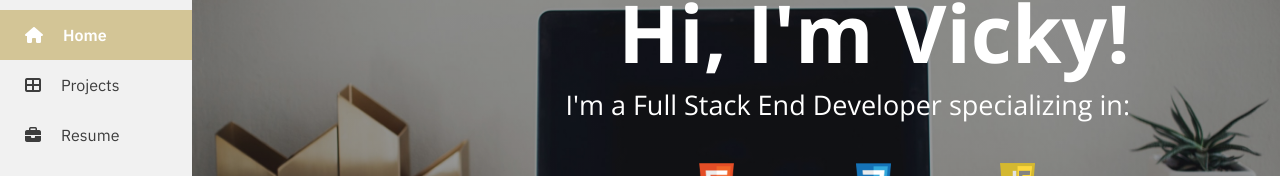
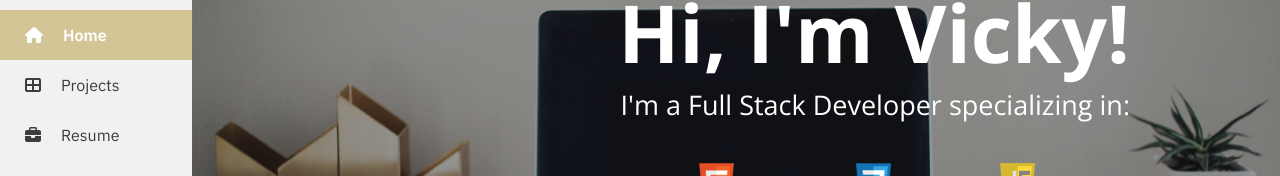
Before and after one commit to vicky-hill/portfolio, a React (Create React App) app in the folder client/: page / in a window 1280 px wide. Shown: the part 143-319 px from the top of the page. Built offline with nearby package versions, Linux system fonts and the light colour scheme.

Commit message:
Fixed header

```diff
--- a/client/src/components/layout/Landing.js
+++ b/client/src/components/layout/Landing.js
@@ -22,7 +22,7 @@ const Landing = () => {
 
                 <div className="landing-greeting">
                     <h1 className="greeting">Hi, I'm Vicky!</h1>
-                    <h2 className="subtitle">I'm a Full Stack End Developer specializing in:</h2>
+                    <h2 className="subtitle">I'm a Full Stack Developer specializing in:</h2>
                 </div>
 
                 <div className="landing-languages">
```
